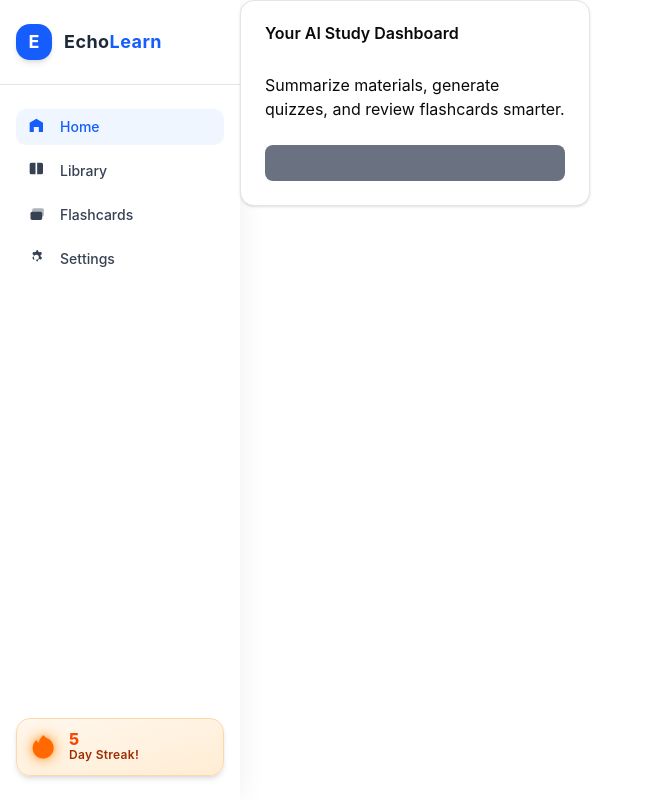
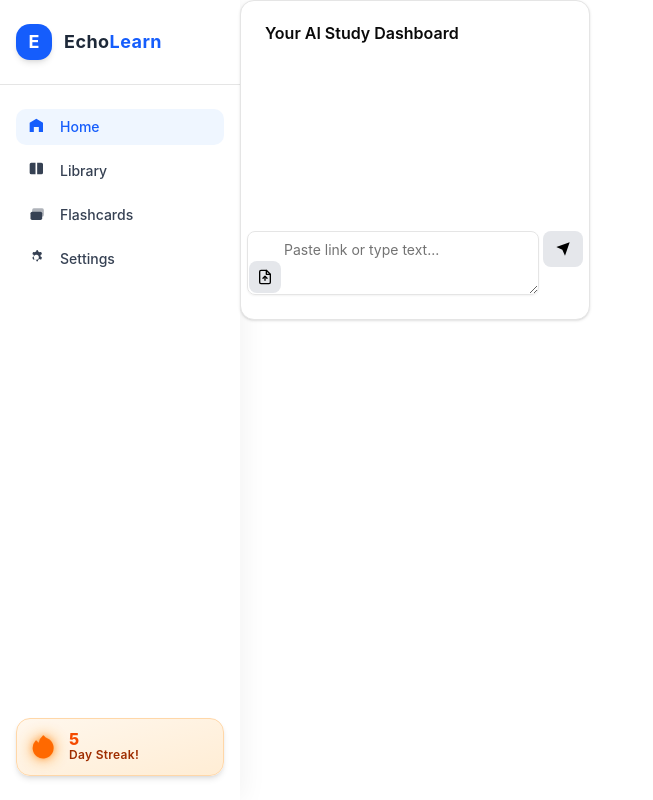
Before and after one commit to gosag/Gosa-s_StudyAi, a React (Vite) app in the folder client/: page / in a window 1280 px wide. Shown: the whole page, without its empty margins (0-653 px from the left). Built offline with nearby package versions, Linux system fonts and the light colour scheme.

Commit message:
feat: enhance Home component with new Textarea and Input components, update button styles and layout

```diff
--- a/client/src/components/home.tsx
+++ b/client/src/components/home.tsx
@@ -1,18 +1,51 @@
 import { Card, CardContent, CardFooter, CardHeader, CardTitle } from "./ui/card"
 import { Button } from "./ui/button"
+import { Textarea } from "./ui/textarea";
 function Home() {
     return (
-        <Card className="w-87.5">
+        <Card className="w-87.5 h-80 flex flex-col justify-between">
         <CardHeader>
           <CardTitle>Your AI Study Dashboard</CardTitle>
         </CardHeader>
 
         <CardContent>
-          Summarize materials, generate quizzes, and review flashcards smarter.
+
         </CardContent>
 
-        <CardFooter className="flex justify-end">
-          <Button className="bg-gray-500 hover:bg-gray-600 w-full active:scale-105 transition-transform duration-200"></Button>
+        <CardFooter className="relative">
+          <Button className="w-8 h-8 bg-gray-200 text-black absolute bottom-0.5 left-2 cursor-pointer hover:bg-gray-300 hover:scale-105 transition-all duration-200 ">
+              <svg
+              xmlns="http://www.w3.org/2000/svg"
+              className="w-5 h-5"
+              viewBox="0 0 24 24"
+              fill="none"
+              stroke="currentColor"
+              stroke-width="2"
+              stroke-linecap="round"
+              stroke-linejoin="round"
+            >
+
+              <path d="M14 2H6a2 2 0 0 0-2 2v16a2 2 0 0 0 2 2h12a2 2 0 0 0 2-2V8z"/>
+              <polyline points="14 2 14 8 20 8"/>
+
+
+              <line x1="12" y1="17" x2="12" y2="11"/>
+              <polyline points="9 14 12 11 15 14"/>
+            </svg>
+          </Button>
+          <Textarea placeholder="Paste link or type text..."className="pl-9">
+          </Textarea>
+          <Button className="bg-gray-200 text-black relative ml-1 cursor-pointer hover:bg-transparent hover:scale-105 transition-all duration-200 ">
+              <svg
+              xmlns="http://www.w3.org/2000/svg"
+              className="w-5 h-5"
+              viewBox="0 0 24 24"
+              fill="currentColor"
+            >
+              <path d="M22 2L11 13" />
+              <path d="M22 2L15 22L11 13L2 9L22 2Z" />
+            </svg>
+          </Button>
         </CardFooter>
       </Card>
     )}
--- a/client/src/components/ui/card.tsx
+++ b/client/src/components/ui/card.tsx
@@ -75,7 +75,7 @@ function CardFooter({ className, ...props }: React.ComponentProps<"div">) {
   return (
     <div
       data-slot="card-footer"
-      className={cn("flex items-center px-6 [.border-t]:pt-6", className)}
+      className={cn("flex  px-1.5 [.border-t]:pt-6", className)}
       {...props}
     />
   )
--- /dev/null
+++ b/client/src/components/ui/input.tsx
@@ -0,0 +1,21 @@
+import * as React from "react"
+
+import { cn } from "../../lib/utils"
+
+function Input({ className, type, ...props }: React.ComponentProps<"input">) {
+  return (
+    <input
+      type={type}
+      data-slot="input"
+      className={cn(
+        "h-9 w-full min-w-0 rounded-md border border-input bg-transparent px-3 py-1 text-base shadow-xs transition-[color,box-shadow] outline-none selection:bg-primary selection:text-primary-foreground file:inline-flex file:h-7 file:border-0 file:bg-transparent file:text-sm file:font-medium file:text-foreground placeholder:text-muted-foreground disabled:pointer-events-none disabled:cursor-not-allowed disabled:opacity-50 md:text-sm dark:bg-input/30",
+        "focus-visible:border-ring focus-visible:ring-[3px] focus-visible:ring-ring/50",
+        "aria-invalid:border-destructive aria-invalid:ring-destructive/20 dark:aria-invalid:ring-destructive/40",
+        className
+      )}
+      {...props}
+    />
+  )
+}
+
+export { Input }
--- /dev/null
+++ b/client/src/components/ui/textarea.tsx
@@ -0,0 +1,18 @@
+import * as React from "react"
+
+import { cn } from "../../lib/utils"
+
+function Textarea({ className, ...props }: React.ComponentProps<"textarea">) {
+  return (
+    <textarea
+      data-slot="textarea"
+      className={cn(
+        "flex field-sizing-content min-h-16 w-full rounded-md border border-input bg-transparent px-3 py-2 text-base shadow-xs transition-[color,box-shadow] outline-none placeholder:text-muted-foreground focus-visible:border-ring focus-visible:ring-[3px] focus-visible:ring-ring/50 disabled:cursor-not-allowed disabled:opacity-50 aria-invalid:border-destructive aria-invalid:ring-destructive/20 md:text-sm dark:bg-input/30 dark:aria-invalid:ring-destructive/40",
+        className
+      )}
+      {...props}
+    />
+  )
+}
+
+export { Textarea }
```
